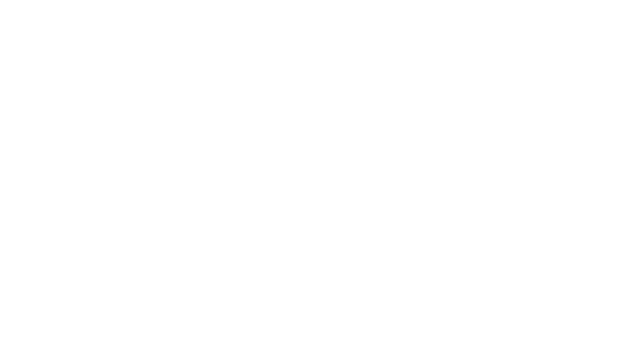
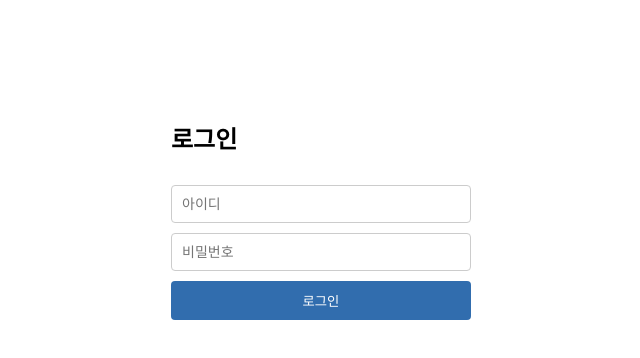
Before and after one commit to NomadHuns/react_todo_exam, a React (Create React App) app: page /login in a window 1280 px wide. Before the commit this address had no page. Shown: the top 358 px of the page, without its empty margins (319-959 px from the left). Built offline with nearby package versions, Linux system fonts and the light colour scheme.

Commit message:
Feat: 로그인 페이지 구현

```diff
--- a/package.json
+++ b/package.json
@@ -11,6 +11,7 @@
     "@types/node": "^16.18.126",
     "@types/react": "^19.1.6",
     "@types/react-dom": "^19.1.6",
+    "axios": "^1.9.0",
     "react": "^18.2.0",
     "react-dom": "^18.2.0",
     "react-router-dom": "^7.6.2",
--- a/src/commons/Constants.tsx
+++ b/src/commons/Constants.tsx
@@ -1,5 +1,8 @@
 import {Priority} from "../models/Todos";
 import {OptionItem} from "../components/MySelectBox";
+import {useNavigate} from "react-router-dom";
+import {APIResponse} from "../models/APIResponse";
+import axios from "axios";
 
 export const PRIORITY_LABELS: Record<Priority, string> = {
     high: "🔴",
@@ -8,3 +11,182 @@ export const PRIORITY_LABELS: Record<Priority, string> = {
 };
 
 export const PRIORITY_OPTIONS: OptionItem[] = [{value: "high", label:"🔴"}, {value: "medium", label:"🟡"}, {value: "low", label:"🔵"}];
+
+export let BASE_URL = 'http://localhost:8080';
+
+const relogin = async () : Promise<boolean> => {
+    try {
+        const oldRefreshToken = localStorage.getItem('refreshToken');
+
+        const response =
+            await axios.post(BASE_URL + '/api/v1/auth/re-login', { refreshToken: oldRefreshToken });
+        const { accessToken, refreshToken } = response.data.response.token;
+        if (response.data.success) {
+            localStorage.setItem('accessToken', accessToken); // 로컬 스토리지에 저장
+            localStorage.setItem('refreshToken', refreshToken);
+        }
+
+        return true;
+    } catch (e) {
+
+        return false;
+    }
+}
+
+export const useAuthDelete = (url: string) => {
+    const navigate = useNavigate();
+
+    const fetchData = async () : Promise<any> => {
+        try {
+            const token = localStorage.getItem('accessToken'); // 로컬 스토리지에서 토큰 가져오기
+
+            const response = await axios.delete(`${BASE_URL}${url}`, {
+                headers: {
+                    Authorization: `${token}` // Authorization 헤더에 토큰 추가
+                }
+            });
+
+            const resp : APIResponse<any> = response.data;
+            return resp;
+        } catch (error) {
+            if (axios.isAxiosError(error)) {
+
+                if (error.response?.status === 401) {
+                    const reloginSuccess : boolean = await relogin();
+                    if (reloginSuccess) {
+                        return await fetchData();
+                    } else {
+                        navigate('/login');
+                    }
+                } else if (error.response?.status === 400) {
+                    return error.response.data;
+                }
+
+            } else {
+                console.error('Unknown Error:', error);
+            }
+        }
+    };
+
+    return fetchData;
+};
+
+export const useAuthGet = (url: string) => {
+    const navigate = useNavigate();
+
+    const fetchData = async () : Promise<any> => {
+        try {
+            const token = localStorage.getItem('accessToken'); // 로컬 스토리지에서 토큰 가져오기
+
+            const response = await axios.get(`${BASE_URL}${url}`, {
+                headers: {
+                    Authorization: `${token}` // Authorization 헤더에 토큰 추가
+                }
+            });
+
+            const resp : APIResponse<any> = response.data;
+            return resp;
+        } catch (error) {
+            if (axios.isAxiosError(error)) {
+
+                if (error.response?.status === 401) {
+                    const reloginSuccess : boolean = await relogin();
+                    if (reloginSuccess) {
+                        return await fetchData();
+                    } else {
+                        navigate('/login');
+                    }
+                } else if (error.response?.status === 400) {
+                    return error.response.data;
+                }
+
+            } else {
+                console.error('Unknown Error:', error);
+            }
+        }
+    };
+
+    return fetchData;
+};
+
+export const useAuthPut = (url: string, data: any) => {
+    const navigate = useNavigate();
+
+    let count = 0;
+
+    const fetchData = async () : Promise<any> => {
+        try {
+            const token = localStorage.getItem('accessToken'); // 로컬 스토리지에서 토큰 가져오기
+
+            const response = await axios.put(`${BASE_URL}${url}`,
+                data,
+                {
+                    headers: {
+                        Authorization: `${token}`
+                    }
+                }
+            );
+
+            return response.data;
+        } catch (error) {
+            if (axios.isAxiosError(error)) {
+
+                if (error.response?.status === 401) {
+                    const reloginSuccess : boolean = await relogin();
+                    if (reloginSuccess) {
+                        return await fetchData();
+                    } else {
+                        navigate('/login');
+                    }
+                } else {
+                    return error.response?.data;
+                }
+
+            } else {
+                console.error('Unknown Error:', error);
+            }
+        }
+    };
+
+    return fetchData;
+};
+
+export const useAuthPost = (url: string, data: any) => {
+    const navigate = useNavigate();
+
+    const fetchData = async () : Promise<any> => {
+        try {
+            const token = localStorage.getItem('accessToken'); // 로컬 스토리지에서 토큰 가져오기
+
+            const response = await axios.post(`${BASE_URL}${url}`,
+                data,
+                {
+                    headers: {
+                        Authorization: `${token}`
+                    }
+                }
+            );
+
+            return response.data;
+        } catch (error) {
+            if (axios.isAxiosError(error)) {
+
+                if (error.response?.status === 401) {
+                    const reloginSuccess : boolean = await relogin();
+                    if (reloginSuccess) {
+                        return await fetchData();
+                    } else {
+                        navigate('/login');
+                    }
+                } else {
+                    return error.response?.data;
+                }
+
+            } else {
+                console.error('Unknown Error:', error);
+            }
+        }
+    };
+
+    return fetchData;
+};
--- a/src/index.tsx
+++ b/src/index.tsx
@@ -6,6 +6,7 @@ import { RecoilRoot } from 'recoil';
 import TodoListPage from "./pages/todo/list/TodoListPage";
 import CalendarPage from "./pages/todo/calendar/TodoCalendarPage";
 import {BrowserRouter, Route, Routes} from "react-router-dom";
+import LoginPage from "./pages/auth/login/LoginPage";
 
 const root = ReactDOM.createRoot(
   document.getElementById('root') as HTMLElement
@@ -16,6 +17,7 @@ root.render(
             <Routes>
                 <Route path="/" element={<TodoListPage />} />
                 <Route path="/calendar" element={<CalendarPage />} />
+                <Route path="/login" element={<LoginPage />} />
             </Routes>
         </BrowserRouter>
     </RecoilRoot>
--- /dev/null
+++ b/src/models/APIResponse.ts
@@ -0,0 +1,7 @@
+import {Errors} from "./Errors";
+
+export type APIResponse<T> = {
+    success: boolean
+    content: T[] | null;
+    error: Errors | null;
+};
--- /dev/null
+++ b/src/models/Errors.ts
@@ -0,0 +1,5 @@
+export type Errors = {
+    errorCode: number;
+    message: string;
+    status: number;
+};
--- /dev/null
+++ b/src/pages/auth/login/LoginPage.tsx
@@ -0,0 +1,97 @@
+import React, {useState} from "react";
+import axios from "axios";
+import {BASE_URL} from "../../../commons/Constants";
+import {useNavigate} from "react-router-dom";
+
+const LoginPage: React.FC = () => {
+    const [username, setUsername] = useState("");
+    const [password, setPassword] = useState("");
+    const [error, setError] = useState("");
+    const navigate = useNavigate();
+
+    const handleLogin = async () => {
+        if (!username || !password) {
+            setError("아이디와 비밀번호를 입력하세요.");
+            return;
+        }
+
+        try {
+            const response = await axios.post(BASE_URL + '/api/v1/auth/login', {
+                username,
+                password
+            });
+
+            if (response.data.success) {
+                const { accessToken, refreshToken } = response.data.response.token;
+                localStorage.setItem('accessToken', accessToken);
+                localStorage.setItem('refreshToken', refreshToken);
+                setError("");
+                navigate("/");
+            } else {
+                setError(response.data.error.message || "로그인 실패");
+            }
+
+        } catch (err: any) {
+            const message = err.response?.data?.error?.message
+                || err.response?.data?.message
+                || "로그인 중 오류가 발생했습니다.";
+            setError(message);
+            console.error("로그인 실패:", err.response);
+        }
+    };
+
+    return (
+        <div style={styles.container}>
+            <h2>로그인</h2>
+            <input
+                type="text"
+                placeholder="아이디"
+                value={username}
+                onChange={(e) => setUsername(e.target.value)}
+                style={styles.input}
+            />
+            <input
+                type="password"
+                placeholder="비밀번호"
+                value={password}
+                onChange={(e) => setPassword(e.target.value)}
+                style={styles.input}
+            />
+            {error && <div style={styles.error}>{error}</div>}
+            <button onClick={handleLogin} style={styles.button}>
+                로그인
+            </button>
+        </div>
+    );
+};
+
+const styles: Record<string, React.CSSProperties> = {
+    container: {
+        width: "300px",
+        margin: "100px auto",
+        display: "flex",
+        flexDirection: "column",
+        gap: "10px",
+        fontFamily: "sans-serif",
+    },
+    input: {
+        padding: "10px",
+        fontSize: "14px",
+        border: "1px solid #ccc",
+        borderRadius: "4px",
+    },
+    button: {
+        padding: "10px",
+        backgroundColor: "#316dae",
+        color: "#fff",
+        border: "none",
+        borderRadius: "4px",
+        cursor: "pointer",
+    },
+    error: {
+        color: "red",
+        fontSize: "12px",
+    },
+};
+
+export default LoginPage;
--- a/src/pages/todo/list/TodoListPage.tsx
+++ b/src/pages/todo/list/TodoListPage.tsx
@@ -1,4 +1,4 @@
-import React, {useState} from "react";
+import React, {useEffect, useState} from "react";
 import {Priority} from "../../../models/Todos";
 import {TodoListProvider} from "./TodoListProvider";
 import MySelectBox from "../../../components/MySelectBox";
@@ -37,11 +37,36 @@ const TodoListPage: React.FC = () => {
     } = TodoProvider();
 
     const [openedId, setOpenedId] = useState<number | null>(null);
+    const [isLogin, setIsLogin] = useState<boolean>(false);
+
+    useEffect(() => {
+        const token = localStorage.getItem("accessToken");
+        setIsLogin(!!token);
+    }, []);
 
     return (
         <div style={styles.container}>
             <div style={styles.headerRow}>
-                <h2 style={{ margin: 0 }}>TODO List</h2>
+                <div style={styles.titleRow}>
+                    <h2 style={{ margin: 0 }}>TODO List</h2>
+                    {!isLogin && (
+                        <Link to="/login" style={styles.calendarLink}>로그인 &gt;</Link>
+                    )}
+                    {isLogin && (
+                        <Link
+                            to="/"
+                            onClick={() => {
+                                localStorage.removeItem("accessToken");
+                                localStorage.removeItem("refreshToken");
+                                setIsLogin(false);
+                            }}
+                            style={styles.calendarLink}
+                        >
+                            로그아웃 &gt;
+                        </Link>
+                    )}
+                </div>
+
                 <Link to="/calendar" style={styles.calendarLink}>캘린더 &gt;</Link>
             </div>
 
@@ -160,6 +185,11 @@ const TodoListPage: React.FC = () => {
 };
 
 const styles: Record<string, React.CSSProperties> = {
+    titleRow: {
+        display: "flex",
+        alignItems: "center",
+        gap: "10px",
+    },
     headerRow: {
         display: "flex",
         justifyContent: "space-between",
```
Also changed, not shown: src/models/Todos.ts (renamed from src/models/Todos.tsx), 1 other file (tests, documents, lock files or other folders).
